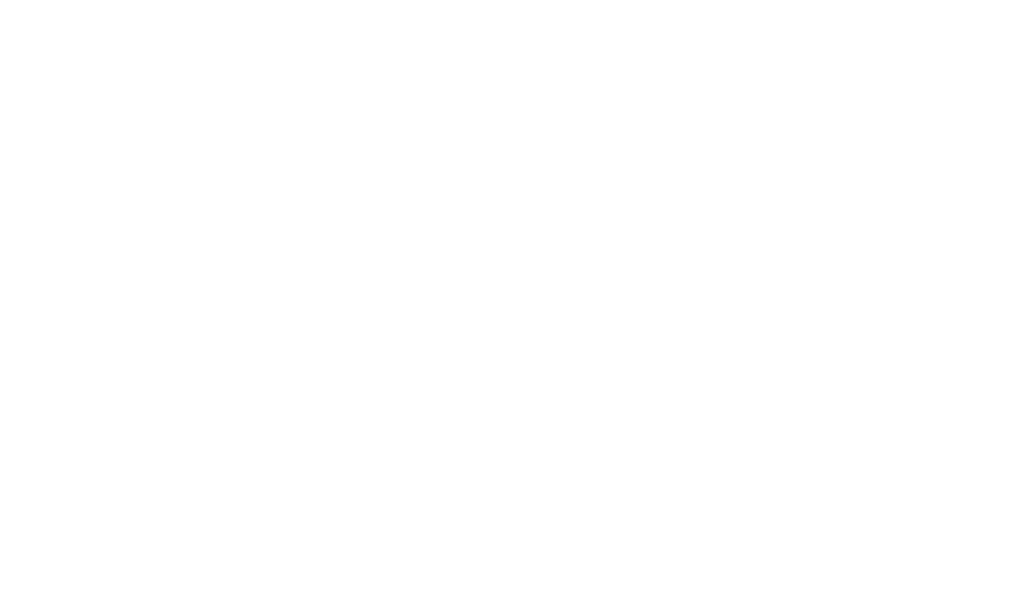
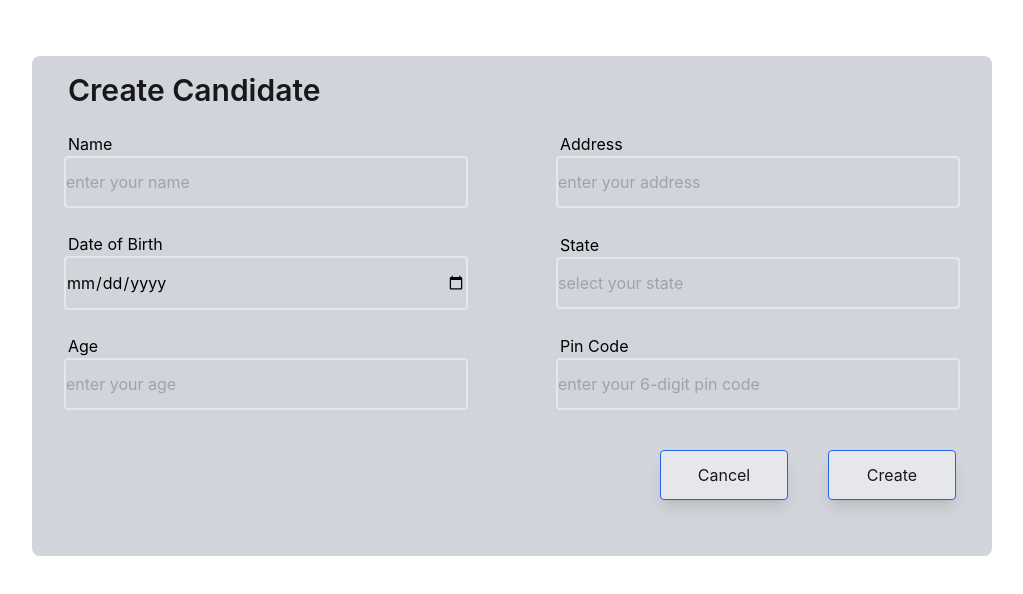
Before and after one commit to Nahid-khandakar/Authentication, a React (Create React App) app: page /update/1 in a window 1280 px wide. Before the commit this address had no page. Shown: the top 594 px of the page, without its empty margins (128-1151 px from the left). Built offline with nearby package versions, Linux system fonts and the light colour scheme.

Commit message:
update form add

```diff
--- a/src/App.js
+++ b/src/App.js
@@ -6,6 +6,7 @@
 import Signup from './Pages/Signup';
 import { ToastContainer } from 'react-toastify';
 import 'react-toastify/dist/ReactToastify.css';
+import UpdateCandidate from "./Pages/UpdateCandidate";
 
 
 function App() {
@@ -18,6 +19,7 @@
         <Route path="/signup" element={<Signup></Signup>}></Route>
 
         <Route path="/createcandidate" element={<CreateCandidate></CreateCandidate>}></Route>
+        <Route path='/update/:id' element={<UpdateCandidate></UpdateCandidate>}></Route>
       </Routes>
 
       <ToastContainer />
--- a/src/Pages/CandidateTable.js
+++ b/src/Pages/CandidateTable.js
@@ -1,15 +1,11 @@
 import { MdDelete } from 'react-icons/md';
 import { GrEdit } from 'react-icons/gr';
 import axios from 'axios';
+import { Link } from 'react-router-dom';
 
 
 const CandidateTable = ({ user, index }) => {
 
-
-
-    const handleEdit = (data) => {
-        console.log(data)
-    }
 
     const handleDelete = (data) => {
         const id = user._id
@@ -52,9 +48,9 @@
                 <div class="flex justify-center">
 
 
-                    <button onClick={() => handleEdit(user)} className="text-lg pt-1 rounded-full hover:bg-gray-100 py-1 px-2">
+                    <Link to={`update/${user._id}`} className="text-lg pt-2 rounded-full hover:bg-gray-100 py-1 px-2">
                         <GrEdit />
-                    </button>
+                    </Link>
 
 
                     <button onClick={() => handleDelete(user)} className="text-xl rounded-full hover:bg-gray-100 py-1 px-2">
--- /dev/null
+++ b/src/Pages/UpdateCandidate.js
@@ -0,0 +1,156 @@
+import React from 'react';
+import { Link, useParams } from 'react-router-dom';
+import axios from 'axios';
+import { toast } from 'react-toastify';
+
+const UpdateCandidate = () => {
+    const { id } = useParams()
+    console.log(id)
+
+
+    const handleForm = (event) => {
+        event.preventDefault()
+
+        const inputName = event.target.name.value
+        const inputAddress = event.target.address.value
+        const inputBirth = event.target.birth.value
+        const inputState = event.target.state.value
+        const inputAge = event.target.age.value
+        const inputPin = event.target.pin.value
+
+        console.log(inputName, inputAddress, inputBirth, inputState, inputAge, inputPin)
+
+
+        axios.put(`http://localhost:5000/userinfo/${id}`, {
+            name: inputName,
+            address: inputAddress,
+            birth: inputBirth,
+            state: inputState,
+            age: inputAge,
+            pin: inputPin
+        })
+            .then(function (response) {
+                console.log(response)
+                toast.success('Candidate add to the database')
+                event.target.reset()
+                window.location.reload()
+
+            })
+            .catch(function (error) {
+                console.log(error)
+            })
+    }
+
+
+    return (
+        <div className="max-w-5xl mx-auto px-6 sm:px-6 lg:px-8 my-14">
+            <div className=" bg-gray-300 rounded-lg">
+
+                <p className="text-3xl font-semibold text-left text-zinc-900  mx-9 pt-4 ">Create Candidate</p>
+
+                <form className='pb-14' onSubmit={handleForm}>
+
+                    <div className="md:flex items-center mt-6 mb-3">
+
+                        {/* name */}
+                        <div className="w-full md:w-1/2 flex flex-col">
+                            <label className="text-left mx-9 ">Name</label>
+
+                            <input
+                                type="text"
+                                className="py-3 mx-8 rounded border-2 bg-gray-300"
+                                placeholder='enter your name'
+                                name='name'
+                                required
+                            />
+                        </div>
+
+                        {/* address */}
+                        <div className="w-full md:w-1/2 flex flex-col md:ml-6 md:mt-0 mt-4">
+                            <label className="text-left mx-9">Address</label>
+
+
+                            <input
+                                type="text"
+                                className="py-3 mx-8 rounded border-2 bg-gray-300"
+                                placeholder='enter your address'
+                                name='address'
+                                required
+                            />
+                        </div>
+
+                    </div>
+
+
+                    <div className="md:flex items-center mt-6 mb-3">
+
+                        <div className="w-full md:w-1/2 flex flex-col">
+                            <label className="text-left mx-9 ">Date of Birth</label>
+                            <input
+                                type="date"
+                                className="py-3 mx-8 rounded border-2 bg-gray-300"
+                                placeholder='enter your date of birth'
+                                name='birth'
+                                required
+                            />
+                        </div>
+
+                        <div className="w-full md:w-1/2 flex flex-col md:ml-6 md:mt-0 mt-4">
+                            <label className="text-left mx-9">State</label>
+                            <input
+                                type="text"
+                                className="py-3 mx-8 rounded border-2 bg-gray-300"
+                                placeholder='select your state'
+                                name='state'
+                                required
+                            />
+                        </div>
+
+                    </div>
+
+
+                    <div className="md:flex items-center mt-6 mb-3">
+
+                        <div className="w-full md:w-1/2 flex flex-col">
+                            <label className="text-left mx-9 ">Age</label>
+                            <input
+                                type="number"
+                                className="py-3 mx-8 rounded border-2 bg-gray-300"
+                                placeholder='enter your age'
+                                name='age'
+                                required
+                            />
+                        </div>
+
+                        <div className="w-full md:w-1/2 flex flex-col md:ml-6 md:mt-0 mt-4">
+                            <label className="text-left mx-9">Pin Code</label>
+                            <input
+                                type="number"
+                                className="py-3 mx-8 rounded border-2 bg-gray-300"
+                                placeholder='enter your 6-digit pin code'
+                                name='pin'
+                                required
+                            />
+                        </div>
+
+                    </div>
+
+
+
+                    <div className='flex justify-end mr-4 mt-10'>
+                        <Link to="/" className="w-32 px-4 py-3 mx-5 rounded text-zinc-900 inline-block shadow-lg
+                        bg-gray-200 hover:bg-blue-400 border border-blue-600 ">Cancel</Link>
+
+                        <input className="w-32 px-4 py-3 mx-5 rounded text-zinc-900 inline-block shadow-lg
+                        bg-gray-200 hover:bg-blue-400 border border-blue-600 " type="submit" value="Create" />
+                    </div>
+
+                </form>
+
+
+            </div >
+        </div >
+    );
+};
+
+export default UpdateCandidate;
```
